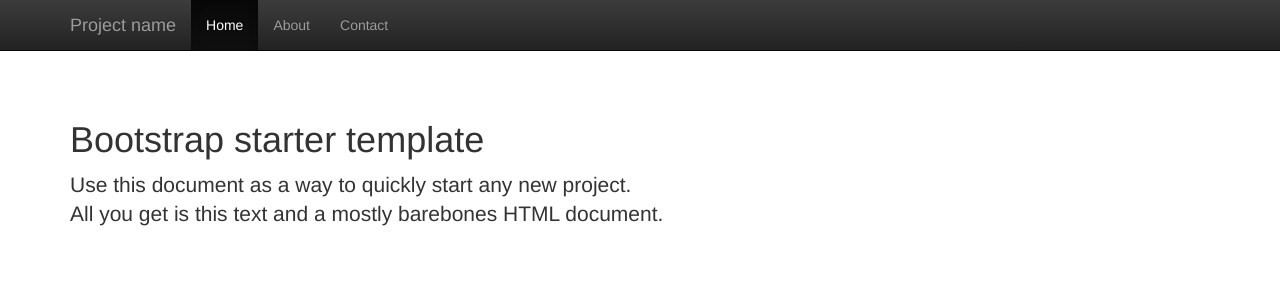
After one commit to emkamal/websoftwaredevaalto, a Django app: template gamemart/gameapp/templates/base.html in a window 1280 px wide. The commit adds this page. Shown: the top 300 px of the page. Run offline with Django 3.2, Linux system fonts and the light colour scheme; the template is opened without the code that fills it, so the values that code supplies are empty; some libraries are stand-ins or nearby versions.

Commit message:
add initial twitter bootstrap for theming, still need improvement

```diff
--- /dev/null
+++ b/gamemart/gameapp/templates/base.html
@@ -0,0 +1,76 @@
+<!DOCTYPE html>
+<html lang="en">
+  <head>
+    <meta charset="utf-8">
+    <meta http-equiv="X-UA-Compatible" content="IE=edge">
+    <meta name="viewport" content="width=device-width, initial-scale=1">
+    <!-- The above 3 meta tags *must* come first in the head; any other head content must come *after* these tags -->
+    {% block header %}
+    <meta name="description" content="">
+    <meta name="author" content="">
+    <link rel="icon" href="../../favicon.ico">
+
+    <title>{% block title %}Exercise template{% endblock %}</title>
+
+    <!-- Latest compiled and minified CSS -->
+    <link rel="stylesheet" href="https://maxcdn.bootstrapcdn.com/bootstrap/3.3.7/css/bootstrap.min.css" integrity="sha384-BVYiiSIFeK1dGmJRAkycuHAHRg32OmUcww7on3RYdg4Va+PmSTsz/K68vbdEjh4u" crossorigin="anonymous">
+
+    <!-- Optional theme -->
+    <link rel="stylesheet" href="https://maxcdn.bootstrapcdn.com/bootstrap/3.3.7/css/bootstrap-theme.min.css" integrity="sha384-rHyoN1iRsVXV4nD0JutlnGaslCJuC7uwjduW9SVrLvRYooPp2bWYgmgJQIXwl/Sp" crossorigin="anonymous">
+
+    <style>
+    body{
+      margin: 100px 0 0 0;
+    }
+    </style>
+
+    {% endblock %}
+    <!-- HTML5 shim and Respond.js for IE8 support of HTML5 elements and media queries -->
+    <!--[if lt IE 9]>
+      <script src="https://oss.maxcdn.com/html5shiv/3.7.3/html5shiv.min.js"></script>
+      <script src="https://oss.maxcdn.com/respond/1.4.2/respond.min.js"></script>
+    <![endif]-->
+  </head>
+
+  <body>
+
+    <nav class="navbar navbar-inverse navbar-fixed-top">
+      <div class="container">
+        <div class="navbar-header">
+          <button type="button" class="navbar-toggle collapsed" data-toggle="collapse" data-target="#navbar" aria-expanded="false" aria-controls="navbar">
+            <span class="sr-only">Toggle navigation</span>
+            <span class="icon-bar"></span>
+            <span class="icon-bar"></span>
+            <span class="icon-bar"></span>
+          </button>
+          <a class="navbar-brand" href="#">Project name</a>
+        </div>
+        <div id="navbar" class="collapse navbar-collapse">
+          <ul class="nav navbar-nav">
+            <li class="active"><a href="#">Home</a></li>
+            <li><a href="#about">About</a></li>
+            <li><a href="#contact">Contact</a></li>
+          </ul>
+        </div><!--/.nav-collapse -->
+      </div>
+    </nav>
+
+    <div class="container">
+      {% block content %}
+      <div class="starter-template">
+        <h1>Bootstrap starter template</h1>
+        <p class="lead">Use this document as a way to quickly start any new project.<br> All you get is this text and a mostly barebones HTML document.</p>
+      </div>
+      {% endblock %}
+    </div><!-- /.container -->
+
+
+    <!-- Bootstrap core JavaScript
+    ================================================== -->
+    <!-- Placed at the end of the document so the pages load faster -->
+    <script src="https://ajax.googleapis.com/ajax/libs/jquery/1.12.4/jquery.min.js"></script>
+    <script>window.jQuery || document.write('<script src="../../assets/js/vendor/jquery.min.js"><\/script>')</script>
+    <!-- Latest compiled and minified JavaScript -->
+    <script src="https://maxcdn.bootstrapcdn.com/bootstrap/3.3.7/js/bootstrap.min.js" integrity="sha384-Tc5IQib027qvyjSMfHjOMaLkfuWVxZxUPnCJA7l2mCWNIpG9mGCD8wGNIcPD7Txa" crossorigin="anonymous"></script>
+  </body>
+</html>
--- a/gamemart/gameapp/templates/home.html
+++ b/gamemart/gameapp/templates/home.html
@@ -1,3 +1,5 @@
+{% extends "base.html" %}
+{% block title %}Homepage{% endblock %}
 {% block content %}
   <h2>This is homepage</h2>
 {% endblock %}
--- a/gamemart/gameapp/views.py
+++ b/gamemart/gameapp/views.py
@@ -5,8 +5,8 @@ from gameapp.forms import UserForm
 
 
 def home(request):
-    """return render(request, 'home.html')"""
-    return HttpResponse("home page")
+    return render(request, 'home.html')
+    # return HttpResponse("home page")
 
 def register(request):
     if request.method == 'POST':
```
